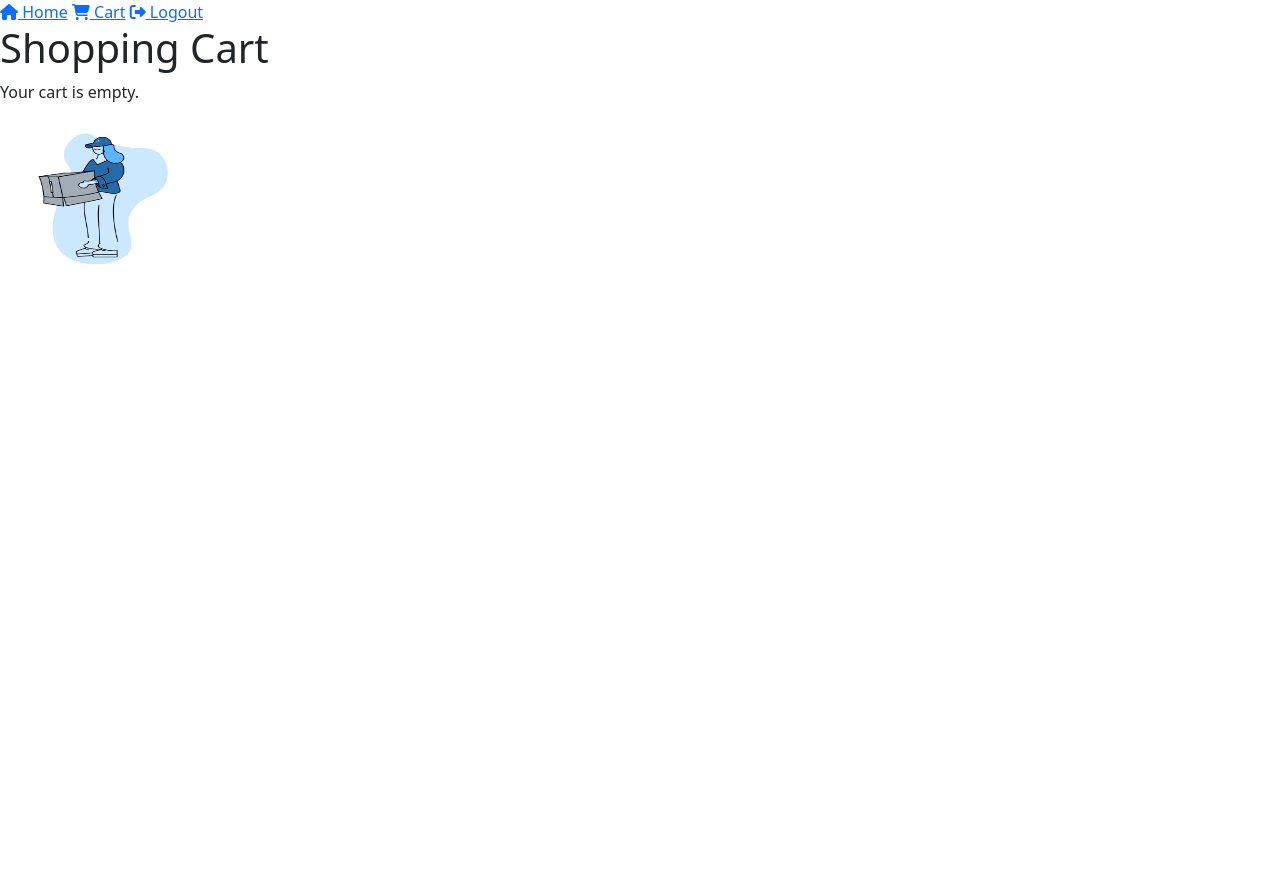
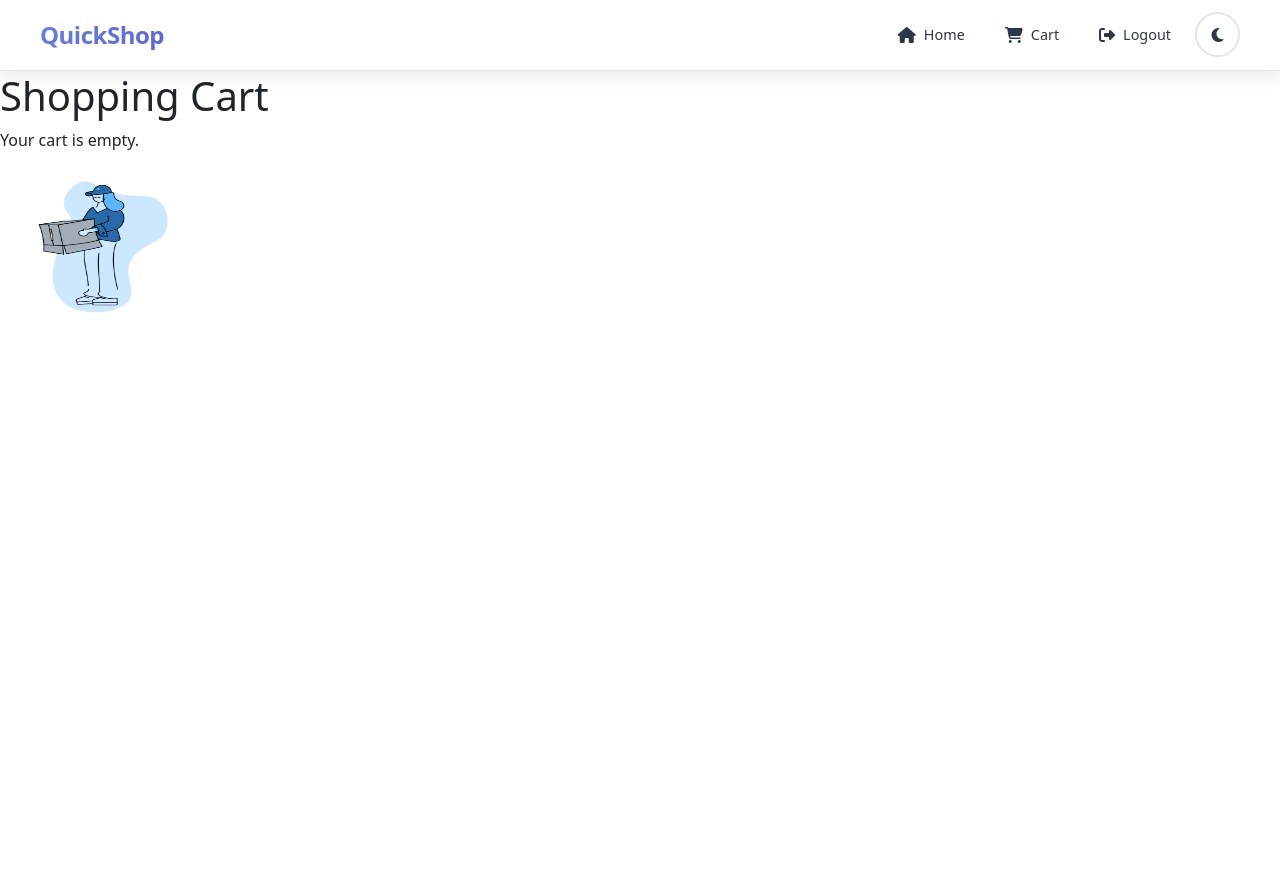
Before and after one commit to akashasahu07/QuickShop, a Django app: template templates/shop/cart.html in a window 1280 px wide. Before the commit the page ends 265 px from the top, so only its background shows below. Run offline with Django 3.2, Linux system fonts and the light colour scheme; the template is opened without the code that fills it, so the values that code supplies are empty.

Commit message:
navbar update

```diff
--- a/QuickShop/urls.py
+++ b/QuickShop/urls.py
@@ -28,3 +28,6 @@ urlpatterns = [
     path('logout/', signout, name='logout'),
 
 ] + static(settings.MEDIA_URL, document_root=settings.MEDIA_ROOT)
+
+
+# time 43
--- /dev/null
+++ b/Shop/static/shop/scripts/base.js
@@ -0,0 +1,43 @@
+const darkModeToggle = document.getElementById('darkModeToggle');
+        const modeIcon = document.getElementById('modeIcon');
+        const body = document.body;
+
+        // Check for saved theme preference or default to light mode
+        const currentTheme = localStorage.getItem('theme') || 'light';
+        if (currentTheme === 'dark') {
+            body.classList.add('dark');
+            modeIcon.classList.remove('fa-moon');
+            modeIcon.classList.add('fa-sun');
+        }
+
+        darkModeToggle.addEventListener('click', () => {
+            body.classList.toggle('dark');
+
+            // Update icon with animation
+            modeIcon.style.transform = 'scale(0)';
+
+            setTimeout(() => {
+                if (body.classList.contains('dark')) {
+                    modeIcon.classList.remove('fa-moon');
+                    modeIcon.classList.add('fa-sun');
+                    localStorage.setItem('theme', 'dark');
+                } else {
+                    modeIcon.classList.remove('fa-sun');
+                    modeIcon.classList.add('fa-moon');
+                    localStorage.setItem('theme', 'light');
+                }
+                modeIcon.style.transform = 'scale(1)';
+            }, 150);
+        });
+
+        // Add some interactive feedback
+        const navLinks = document.querySelectorAll('.nav-link');
+        navLinks.forEach(link => {
+            link.addEventListener('click', (e) => {
+                e.preventDefault();
+                link.style.transform = 'scale(0.95)';
+                setTimeout(() => {
+                    link.style.transform = '';
+                }, 150);
+            });
+        });
--- a/Shop/static/shop/styles/base.css
+++ b/Shop/static/shop/styles/base.css
@@ -1,10 +1,261 @@
+* {
+    margin: 0;
+    padding: 0;
+    box-sizing: border-box;
+}
+
+:root {
+    --primary-color: #667eea;
+    --primary-dark: #5a67d8;
+    --text-light: #2d3748;
+    --text-dark: #f7fafc;
+    --bg-light: #ffffff;
+    --bg-dark: #1a202c;
+    --nav-bg-light: rgba(255, 255, 255, 0.95);
+    --nav-bg-dark: rgba(26, 32, 44, 0.95);
+    --shadow-light: 0 4px 20px rgba(0, 0, 0, 0.1);
+    --shadow-dark: 0 4px 20px rgba(0, 0, 0, 0.3);
+    --border-light: rgba(0, 0, 0, 0.1);
+    --border-dark: rgba(255, 255, 255, 0.1);
+}
+
+body {
+    font-family: 'Inter', -apple-system, BlinkMacSystemFont, sans-serif;
+    background: var(--bg-light);
+    color: var(--text-light);
+    transition: all 0.3s ease;
+    min-height: 100vh;
+}
+
+body.dark {
+    background: var(--bg-dark);
+    color: var(--text-dark);
+}
+
+.navbarx {
+    position: fixed;
+    top: 0;
+    left: 0;
+    right: 0;
+    background: var(--nav-bg-light);
+    backdrop-filter: blur(20px);
+    -webkit-backdrop-filter: blur(20px);
+    border-bottom: 1px solid var(--border-light);
+    box-shadow: var(--shadow-light);
+    z-index: 1000;
+    transition: all 0.3s ease;
+    padding: 0 2rem;
+}
+
+body.dark .navbarx {
+    background: var(--nav-bg-dark);
+    border-bottom: 1px solid var(--border-dark);
+    box-shadow: var(--shadow-dark);
+}
+
+.nav-containerx {
+    display: flex;
+    align-items: center;
+    justify-content: space-between;
+    max-width: 1200px;
+    margin: 0 auto;
+    height: 70px;
+}
+
+.logo {
+    font-size: 1.5rem;
+    font-weight: 700;
+    background: linear-gradient(135deg, var(--primary-color), var(--primary-dark));
+    -webkit-background-clip: text;
+    -webkit-text-fill-color: transparent;
+    background-clip: text;
+    text-decoration: none;
+    letter-spacing: -0.5px;
+}
+
+.nav-linksx {
+    display: flex;
+    align-items: center;
+    gap: 0.5rem;
+}
+
+.nav-linkx {
+    display: flex;
+    align-items: center;
+    gap: 0.5rem;
+    padding: 0.75rem 1rem;
+    color: var(--text-light);
+    text-decoration: none;
+    border-radius: 12px;
+    font-weight: 500;
+    font-size: 0.9rem;
+    transition: all 0.3s ease;
+    position: relative;
+    overflow: hidden;
+}
+
+body.dark .nav-linkx {
+    color: var(--text-dark);
+}
+
+.nav-linkx::before {
+    content: '';
+    position: absolute;
+    top: 0;
+    left: 0;
+    right: 0;
+    bottom: 0;
+    background: linear-gradient(135deg, var(--primary-color), var(--primary-dark));
+    opacity: 0;
+    transition: opacity 0.3s ease;
+    border-radius: 12px;
+}
+
+.nav-linkx:hover::before {
+    opacity: 0.1;
+}
+
+.nav-linkx:hover {
+    color: var(--primary-color);
+    transform: translateY(-2px);
+}
+
+body.dark .nav-linkx:hover {
+    color: var(--primary-color);
+}
+
+.nav-linkx i {
+    font-size: 1rem;
+    z-index: 1;
+    position: relative;
+}
+
+.nav-linkx span {
+    z-index: 1;
+    position: relative;
+}
+
+.dark-mode-toggle {
+    background: none;
+    border: 2px solid var(--border-light);
+    color: var(--text-light);
+    padding: 0.75rem;
+    border-radius: 50%;
+    cursor: pointer;
+    font-size: 1rem;
+    transition: all 0.3s ease;
+    width: 45px;
+    height: 45px;
+    display: flex;
+    align-items: center;
+    justify-content: center;
+    position: relative;
+    overflow: hidden;
+}
+
+body.dark .dark-mode-toggle {
+    border-color: var(--border-dark);
+    color: var(--text-dark);
+}
+
+.dark-mode-toggle::before {
+    content: '';
+    position: absolute;
+    top: 0;
+    left: 0;
+    right: 0;
+    bottom: 0;
+    background: linear-gradient(135deg, var(--primary-color), var(--primary-dark));
+    opacity: 0;
+    transition: opacity 0.3s ease;
+    border-radius: 50%;
+}
+
+.dark-mode-toggle:hover::before {
+    opacity: 0.1;
+}
+
+.dark-mode-toggle:hover {
+    transform: scale(1.1) rotate(10deg);
+    border-color: var(--primary-color);
+    color: var(--primary-color);
+}
+
+.dark-mode-toggle i {
+    z-index: 1;
+    position: relative;
+    transition: transform 0.3s ease;
+}
+
+/* Cart badge */
+.cart-badge {
+    position: absolute;
+    top: -8px;
+    right: -8px;
+    background: linear-gradient(135deg, #ff6b6b, #ee5a52);
+    color: white;
+    border-radius: 50%;
+    width: 20px;
+    height: 20px;
+    font-size: 0.7rem;
+    display: flex;
+    align-items: center;
+    justify-content: center;
+    font-weight: 600;
+    animation: pulse 2s infinite;
+}
+
+/* Shop Slider Styles */
 .shop-slider {
     height: 400px;
     margin-bottom: 20px;
     overflow: hidden;
+    margin-top: 4.5rem;
 }
 
 .shop-slider-img {
     height: 500px;
     object-fit: cover;
 }
+
+.main-section {
+    margin-top: 4.5rem;
+}
+
+@keyframes pulse {
+    0% {
+        transform: scale(1);
+    }
+
+    50% {
+        transform: scale(1.1);
+    }
+
+    100% {
+        transform: scale(1);
+    }
+}
+
+/* Mobile responsiveness */
+@media (max-width: 768px) {
+    .navbarx {
+        padding: 0 1rem;
+    }
+
+    .nav-linksx {
+        gap: 0.25rem;
+    }
+
+    .nav-linkx {
+        padding: 0.5rem 0.75rem;
+        font-size: 0.8rem;
+    }
+
+    .nav-linkx span {
+        display: none;
+    }
+
+    .logo {
+        font-size: 1.25rem;
+    }
+}
--- a/templates/shop/base.html
+++ b/templates/shop/base.html
@@ -7,6 +7,7 @@
     <meta charset="UTF-8">
     <meta name="viewport" content="width=device-width, initial-scale=1.0">
     <title>{% block title %}QuickShop{% endblock %}</title>
+    <link rel="icon" type="image/png" href="https://img.icons8.com/3d-fluency/94/shop.png">
     <!-- You can include your CSS files here -->
     <link rel="stylesheet" href="{% static 'shop/styles/base.css' %}">
 
@@ -20,17 +21,36 @@
 <body>
 
     <!-- ✅ Navbar -->
-    <nav>
-        <a href="{% url 'shop:product_list' %}"><i class="fas fa-home"></i> Home</a></a>
-        <a href="{% url 'shop:view_cart' %}"><i class="fas fa-shopping-cart"></i> Cart</a></a>
-        <a href="{% url 'logout' %}"><i class="fas fa-sign-out-alt"></i> Logout</a></a>
+    <nav class="navbarx">
+        <div class="nav-containerx">
+            <a href="{% url 'shop:product_list' %}" class="logo">QuickShop</a>
+
+            <div class="nav-linksx">
+                <a href="{% url 'shop:product_list' %}" class="nav-linkx">
+                    <i class="fas fa-home"></i>
+                    <span>Home</span>
+                </a>
+                <a href="{% url 'shop:view_cart' %}" class="nav-linkx">
+                    <i class="fas fa-shopping-cart"></i>
+                    <span>Cart</span>
+                </a>
+                <a href="{% url 'logout' %}" class="nav-linkx">
+                    <i class="fas fa-sign-out-alt"></i>
+                    <span>Logout</span>
+                </a>
+
+                <button class="dark-mode-toggle" id="darkModeToggle" title="Toggle Dark Mode">
+                    <i class="fas fa-moon" id="modeIcon"></i>
+                </button>
+            </div>
+        </div>
     </nav>
 
     <!-- ✅ Carousel here -->
     {% block carousel %}{% endblock %}
 
     <!-- ✅ Page-specific content -->
-    <div>
+    <div class="main-section">
         {% block content %}
         {% endblock %}
     </div>
@@ -40,6 +60,8 @@
         integrity="sha384-ndDqU0Gzau9qJ1lfW4pNLlhNTkCfHzAVBReH9diLvGRem5+R9g2FzA8ZGN954O5Q"
         crossorigin="anonymous"></script>
 
+    <script src="{% static 'shop/scripts/base.js' %}"></script>
+
 </body>
 
 </html>
--- a/templates/shop/cart.html
+++ b/templates/shop/cart.html
@@ -1,6 +1,7 @@
 <!-- templates/shop/cart.html -->
 {% extends 'shop/base.html' %}
 {% load static %}
+{% load humanize %}
 {% block title %}Shopping Cart{% endblock %}
 
 {% block content %}
@@ -11,12 +12,13 @@
     {% for item in cart_items %}
     <li>
         <img src="{{ item.product.image.url }}" alt="{{ item.product.name }}" width="100" height="75">
-        <strong>{{ item.product.name }}</strong> - Rs{{ item.product.price }} x {{ item.quantity }}
+        <strong>{{ item.product.name }}</strong> - &#8377; {{ item.product.price|floatformat:2|intcomma }} x {{
+        item.quantity }}
         <a href="{% url 'shop:remove_from_cart' item.id %}">Remove</a>
     </li>
     {% endfor %}
 </ul>
-<p>Total: Rs{{ total_price }}</p>
+<p>Total: &#8377; {{ total_price|floatformat:2|intcomma }}</p>
 {% else %}
 <p>Your cart is empty.</p>
 <img src="{% static 'shop/images/empty.gif' %}" alt="Empty Cart" width="200" height="150">
```
Also changed, not shown: db.sqlite3.
